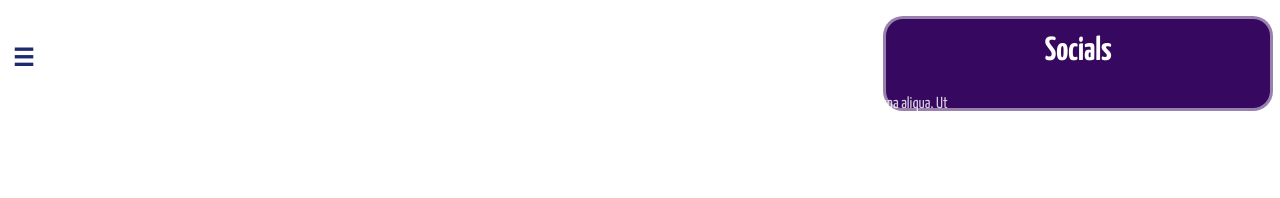
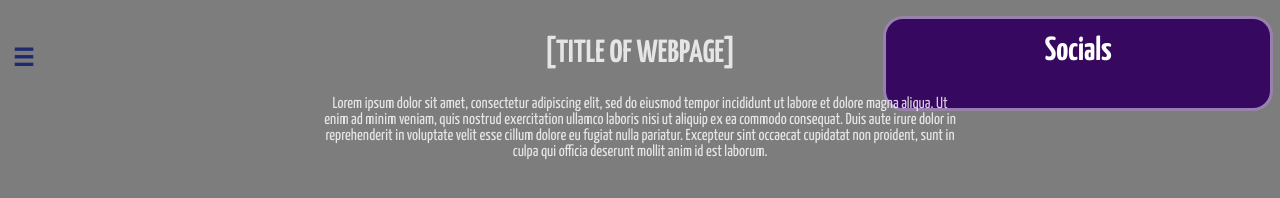
Before and after one commit to alexcars/alexcars.github.io, a plain HTML site: page main/home.html in a window 1280 px wide. Drawn offline with Linux system fonts and the light colour scheme; a web font is replaced by a local one.

Commit message:
Update site.css

```diff
--- a/css/site.css
+++ b/css/site.css
@@ -8,6 +8,10 @@
 html, body {
     margin: 0;
     padding: 0;
+}
+
+body {
+    background-color: #7d7d7d;
 }
 
 ::-webkit-scrollbar {
```
